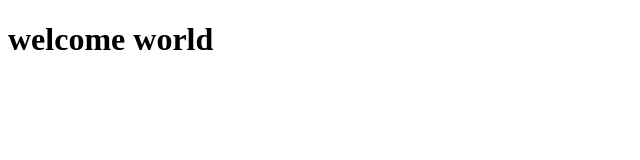
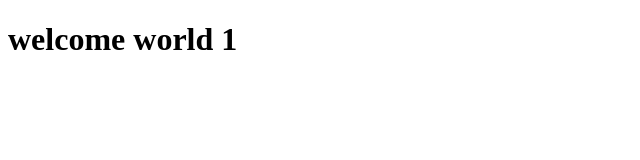
Before and after one commit to Med-MedOox/Med-MedOox.github.io, a plain HTML site: page index.html in a window 1280 px wide. Shown: the full height of the page, 0-640 px from the left. Drawn offline with Linux system fonts and the light colour scheme.

Commit message:
Update index.html

```diff
--- a/index.html
+++ b/index.html
@@ -7,6 +7,6 @@
     <title>Document</title>
 </head>
 <body>
-    <h1>welcome world</h1>
+    <h1>welcome world 1</h1>
 </body>
 </html>
```
